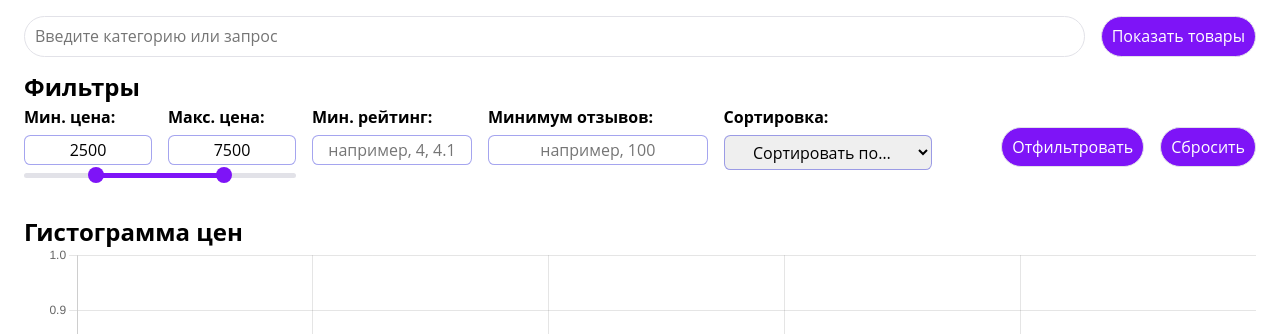
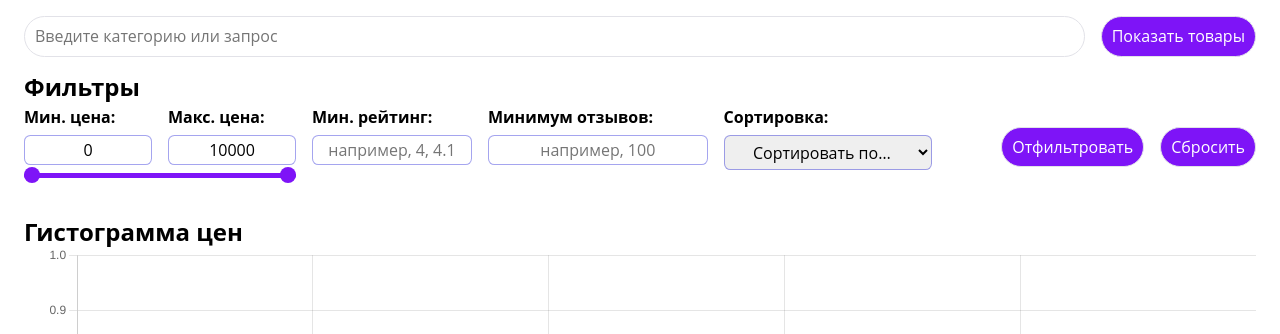
Before and after one commit to webAmoeba/wildberries-parser, a Django app: page / in a window 1280 px wide. Shown: the part 50-384 px from the top of the page. Run offline with Django 5.2, Linux system fonts and the light colour scheme.

Commit message:
feat: implement price range filtering with synchronized inputs and progress bar
fix: update price filter logic to use consistent variable names and improve readability

```diff
--- a/w_parser/static/css/dev/blocks/filter.css
+++ b/w_parser/static/css/dev/blocks/filter.css
@@ -78,8 +78,8 @@
 
 .filter__progress {
   height: 100%;
-  left: 25%;
-  right: 25%;
+  left: 0;
+  right: 0;
   position: absolute;
   border-radius: 0.3125rem;
   background: var(--purple);
--- a/w_parser/templates/base.html
+++ b/w_parser/templates/base.html
@@ -229,5 +229,53 @@
             }
             });
         </script>
+
+        <script>
+            document.addEventListener("DOMContentLoaded", () => {
+                const priceGap     = 1;
+                const priceInputs  = document.querySelectorAll(".filter__price-inputs .filter__input");
+                const rangeInputs  = document.querySelectorAll(".filter__range-inputs input[type='range']");
+                const progressBar  = document.querySelector(".filter__slider .filter__progress");
+                const maxRangeVal  = parseInt(rangeInputs[0].max, 10);
+
+                function syncAll(minVal, maxVal) {
+                    rangeInputs[0].value = minVal;
+                    rangeInputs[1].value = maxVal;
+                    progressBar.style.left  = (minVal / maxRangeVal) * 100 + "%";
+                    progressBar.style.right = 100 - (maxVal / maxRangeVal) * 100 + "%";
+                    priceInputs[0].value = minVal;
+                    priceInputs[1].value = maxVal;
+                }
+
+                let initMin = parseInt(priceInputs[0].value, 10) || 0;
+                let initMax = parseInt(priceInputs[1].value, 10);
+                if (isNaN(initMax)) initMax = maxRangeVal;
+                syncAll(initMin, initMax);
+
+                priceInputs.forEach((inp, idx) => {
+                    inp.addEventListener("input", () => {
+                    let minVal = parseInt(priceInputs[0].value, 10) || 0;
+                    let maxVal = parseInt(priceInputs[1].value, 10) || maxRangeVal;
+                    if (maxVal - minVal < priceGap) {
+                        if (idx === 0) minVal = maxVal - priceGap;
+                        else maxVal = minVal + priceGap;
+                    }
+                    syncAll(minVal, maxVal);
+                    });
+                });
+
+                rangeInputs.forEach((inp, idx) => {
+                    inp.addEventListener("input", () => {
+                        let minVal = parseInt(rangeInputs[0].value, 10);
+                        let maxVal = parseInt(rangeInputs[1].value, 10);
+                        if (maxVal - minVal < priceGap) {
+                            if (idx === 0) minVal = maxVal - priceGap;
+                            else maxVal = minVal + priceGap;
+                        }
+                        syncAll(minVal, maxVal);
+                    });
+                });
+            });
+        </script>
     </body>
 </html>
--- a/w_parser/templates/index.html
+++ b/w_parser/templates/index.html
@@ -32,12 +32,20 @@
                         <div class="filter__price-inputs">
                             <label>
                                 <b>Мин. цена:</b>
-                                <input type="number" class="filter__input" value="2500">
+                                <input type="number"
+                                       name="min_price"
+                                       class="filter__input"
+                                       min="0"
+                                       value="{{ min_price|default_if_none:'0' }}">
                             </label>
 
                             <label>
                                 <b>Макс. цена:</b>
-                                <input type="number" class="filter__input" value="7500">
+                                <input type="number"
+                                       name="max_price"
+                                       class="filter__input"
+                                       min="0"
+                                       value="{{ max_price|default_if_none:max_price|default_if_none:10000 }}">
                             </label>
                         </div>
 
@@ -46,9 +54,20 @@
                                 <div class="filter__progress"></div>
                             </div>
 
-                            <input type="range" min="0" max="10000" value="2500" step="100">
-                            <input type="range" min="0" max="10000" value="7500" step="100">
+                            <input type="range"
+                                   min="0"
+                                   max="{{ max_price }}"
+                                   step="1"
+                                   value="{{ min_price }}"
+                                   class="filter__range-min">
+                            <input type="range"
+                                   min="0"
+                                   max="{{ max_price }}"
+                                   step="1"
+                                   value="{{ max_price }}"
+                                   class="filter__range-max">
                         </div>
+
                     </div>
 
                     {% comment %} Фильтр по рейтингу {% endcomment %}
--- a/w_parser/views.py
+++ b/w_parser/views.py
@@ -23,26 +23,26 @@ def apply_price_filters(products, min_price, max_price):
     """фильтры по цене к списку или Queryset товаров"""
     if min_price:
         try:
-            min_price = int(min_price)
+            min_val = int(min_price)
             if isinstance(products, list):
                 products = [
-                    p for p in products if p["discount_price"] >= min_price
+                    p for p in products if p["discount_price"] >= min_val
                 ]
             else:
-                products = products.filter(discount_price__gte=min_price)
+                products = products.filter(discount_price__gte=min_val)
         except (ValueError, TypeError):
-            pass  # игнор невалида
+            pass
     if max_price:
         try:
-            max_price = int(max_price)
+            max_val = int(max_price)
             if isinstance(products, list):
                 products = [
-                    p for p in products if p["discount_price"] <= max_price
+                    p for p in products if p["discount_price"] <= max_val
                 ]
             else:
-                products = products.filter(discount_price__lte=max_price)
+                products = products.filter(discount_price__lte=max_val)
         except (ValueError, TypeError):
-            pass  # игнор невалида
+            pass
     return products
 
 
@@ -50,15 +50,13 @@ def apply_reviews_filter(products, min_reviews):
     """фильтр по количеству отзывов"""
     if min_reviews:
         try:
-            min_reviews = int(min_reviews)
+            rev = int(min_reviews)
             if isinstance(products, list):
-                products = [
-                    p for p in products if p.get("reviews", 0) >= min_reviews
-                ]
+                products = [p for p in products if p.get("reviews", 0) >= rev]
             else:
-                products = products.filter(reviews__gte=min_reviews)
+                products = products.filter(reviews__gte=rev)
         except (ValueError, TypeError):
-            pass  # игнор невалида
+            pass
     return products
 
 
@@ -66,17 +64,13 @@ def apply_rating_filter(products, min_rating):
     """фильтр по рейтингу"""
     if min_rating:
         try:
-            min_rating = float(min_rating)
+            rt = float(min_rating)
             if isinstance(products, list):
-                products = [
-                    p
-                    for p in products
-                    if (p.get("rating", 0) or 0) >= min_rating
-                ]
+                products = [p for p in products if (p.get("rating") or 0) >= rt]
             else:
-                products = products.filter(rating__gte=min_rating)
+                products = products.filter(rating__gte=rt)
         except (ValueError, TypeError):
-            pass  # игнор невалида
+            pass
     return products
 
 
@@ -98,6 +92,11 @@ def index(request):
     else:
         print("Index: No query provided, skipping fetch_wb_products")
 
+    if query and not (min_price or max_price) and products:
+        vals = [p["discount_price"] for p in products]
+        min_price = str(min(vals))
+        max_price = str(max(vals))
+
     if sort_by:
         field, order = sort_by.split("_", 1)
         key_map = {
@@ -106,14 +105,8 @@ def index(request):
             "rating": lambda p: p.get("rating") or 0,
             "reviews": lambda p: p.get("reviews", 0),
         }
-        reverse = order == "desc"
-        products = sorted(products, key=key_map[field], reverse=reverse)
-
-    print(
-        f"Index: query={query}, min_price={min_price}, max_price={max_price}, "
-        f"min_rating={min_rating}, min_reviews={min_reviews}, \
-            products={len(products)}"
-    )
+        rev = order == "desc"
+        products = sorted(products, key=key_map[field], reverse=rev)
 
     return render(
         request,
@@ -136,9 +129,9 @@ def save_products(request):
         return HttpResponseNotAllowed(["POST"])
 
     try:
-        payload = json.loads(request.body)
-        query = payload.get("query", "").strip()
-        items = payload.get("products", [])
+        data = json.loads(request.body)
+        query = data.get("query", "").strip()
+        items = data.get("products", [])
 
         if not query:
             return JsonResponse(
@@ -151,20 +144,20 @@ def save_products(request):
             )
 
         search = Search.objects.create(name=query)
-
         for item in items:
             wb_id = item.get("wb_id")
             if not isinstance(wb_id, int):
                 return JsonResponse(
                     {
                         "success": False,
-                        "error": f'Неверный wb_id для \
-                            "{item.get("name", "?")}"',
+                        "error": format_html(
+                            'Неверный wb_id для "{}"', item.get("name", "?")
+                        ),
                     },
                     status=400,
                 )
 
-            product, _ = Product.objects.get_or_create(
+            prod, _ = Product.objects.get_or_create(
                 wb_id=wb_id,
                 defaults={
                     "name": item["name"],
@@ -174,12 +167,11 @@ def save_products(request):
                     "reviews": item.get("reviews", 0),
                 },
             )
-            SearchProduct.objects.get_or_create(search=search, product=product)
+            SearchProduct.objects.get_or_create(search=search, product=prod)
 
         messages.success(
             request, format_html("Поиск <b>{}</b> успешно сохранён.", query)
         )
-
         return JsonResponse(
             {
                 "success": True,
@@ -202,13 +194,12 @@ def search_products(request, search_id):
     max_price = request.GET.get("max_price")
     min_rating = request.GET.get("min_rating")
     min_reviews = request.GET.get("min_reviews")
+    sort_by = request.GET.get("sort_by")
+
     products = Product.objects.filter(searches=search)
-
     products = apply_price_filters(products, min_price, max_price)
     products = apply_rating_filter(products, min_rating)
     products = apply_reviews_filter(products, min_reviews)
-
-    sort_by = request.GET.get("sort_by")
 
     if sort_by:
         orm_map = {
@@ -225,14 +216,6 @@ def search_products(request, search_id):
         if order:
             products = products.order_by(order)
 
-    print(
-        f"Search_products: search_id={search_id}, query={search.name}, \
-            min_price={min_price}, "
-        f"max_price={max_price}, min_rating={min_rating}, \
-            min_reviews={min_reviews}, "
-        f"products={products.count()}"
-    )
-
     return render(
         request,
         "index.html",
```
